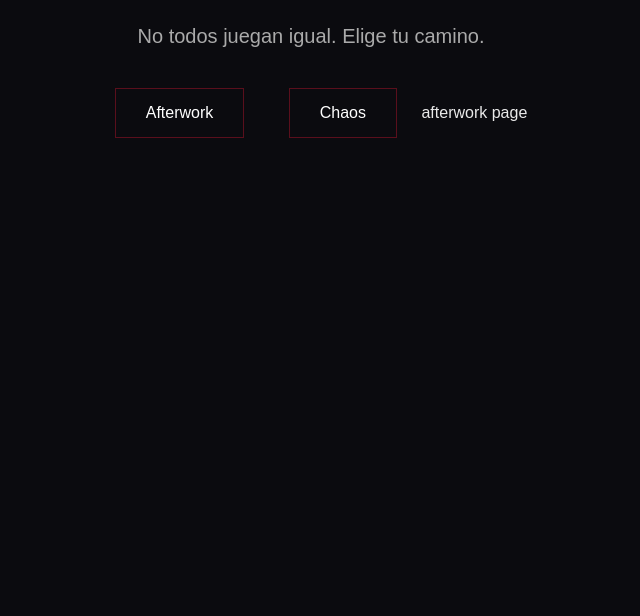
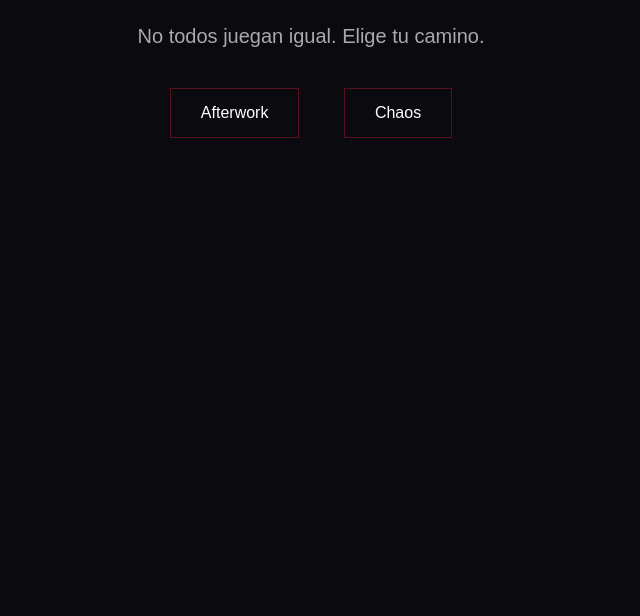
Before and after one commit to Crypto-C-C/voidcl, a plain HTML site: page index.html in a window 1280 px wide. Shown: the part 184-800 px from the top of the page, without its empty margins (329-969 px from the left). Drawn offline with Linux system fonts and the light colour scheme.

Commit message:
Update index.html

```diff
--- a/index.html
+++ b/index.html
@@ -50,4 +50,3 @@
 
 </body>
 </html>
-afterwork page
```
